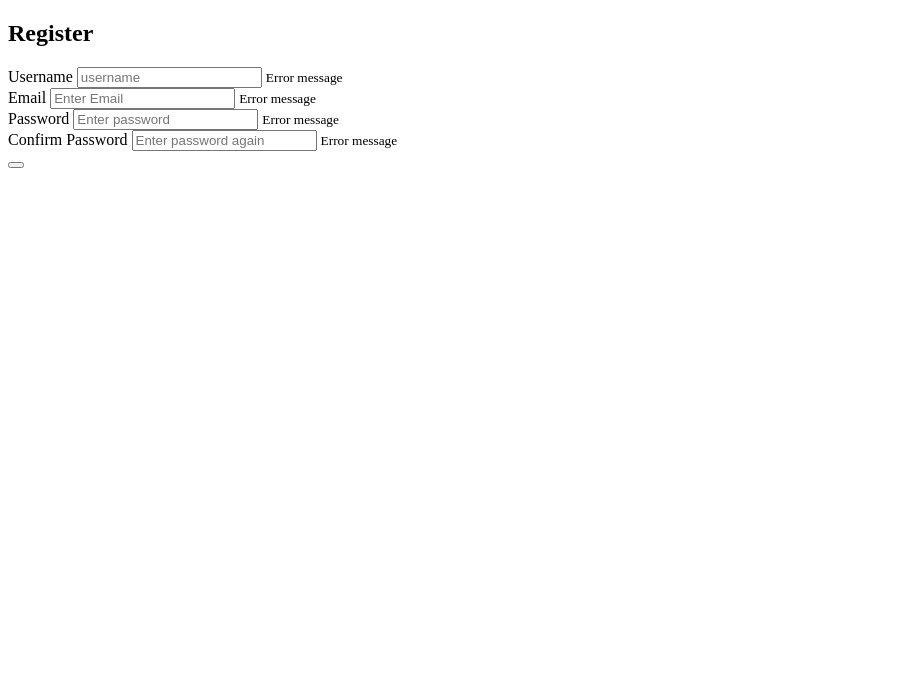
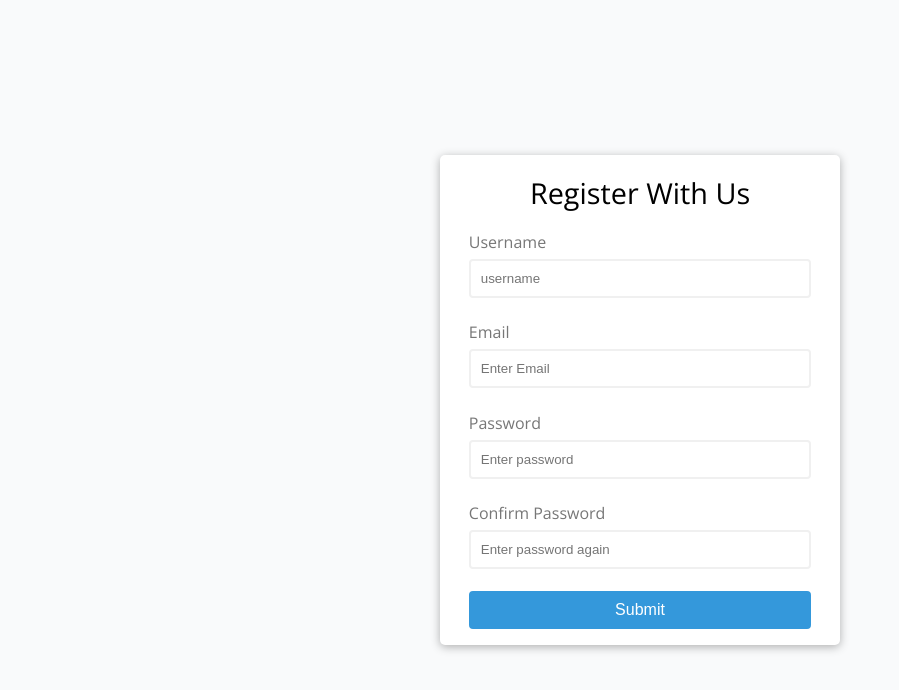
Before and after one commit to laurenclark/form-validation, a website: page index.html in a window 1280 px wide. Shown: the whole page, without its empty margins (0-899 px from the left). Drawn offline with nearby package versions, Linux system fonts and the light colour scheme.

Commit message:
:art: Style form

```diff
--- a/index.html
+++ b/index.html
@@ -15,7 +15,7 @@
     <body>
         <div class="container">
             <form action="" id="form" class="form">
-                <h2>Register</h2>
+                <h2>Register With Us</h2>
                 <div class="form-control">
                     <label for="username">Username</label>
                     <input
@@ -56,7 +56,7 @@
                     />
                     <small>Error message</small>
                 </div>
-                <button type="submit"></button>
+                <button type="submit">Submit</button>
             </form>
         </div>
         <script src="./script.js"></script>
--- a/style.css
+++ b/style.css
@@ -0,0 +1,231 @@
+/* http://meyerweb.com/eric/tools/css/reset/
+   v2.0 | 20110126
+   License: none (public domain)
+*/
+
+html,
+body,
+div,
+span,
+applet,
+object,
+iframe,
+h1,
+h2,
+h3,
+h4,
+h5,
+h6,
+p,
+blockquote,
+pre,
+a,
+abbr,
+acronym,
+address,
+big,
+cite,
+code,
+del,
+dfn,
+em,
+img,
+ins,
+kbd,
+q,
+s,
+samp,
+small,
+strike,
+strong,
+sub,
+sup,
+tt,
+var,
+b,
+u,
+i,
+center,
+dl,
+dt,
+dd,
+ol,
+ul,
+li,
+fieldset,
+form,
+label,
+legend,
+table,
+caption,
+tbody,
+tfoot,
+thead,
+tr,
+th,
+td,
+article,
+aside,
+canvas,
+details,
+embed,
+figure,
+figcaption,
+footer,
+header,
+hgroup,
+menu,
+nav,
+output,
+ruby,
+section,
+summary,
+time,
+mark,
+audio,
+video {
+    margin: 0;
+    padding: 0;
+    border: 0;
+    font-size: 100%;
+    font: inherit;
+    vertical-align: baseline;
+}
+/* HTML5 display-role reset for older browsers */
+article,
+aside,
+details,
+figcaption,
+figure,
+footer,
+header,
+hgroup,
+menu,
+nav,
+section {
+    display: block;
+}
+body {
+    line-height: 1;
+}
+ol,
+ul {
+    list-style: none;
+}
+blockquote,
+q {
+    quotes: none;
+}
+blockquote:before,
+blockquote:after,
+q:before,
+q:after {
+    content: '';
+    content: none;
+}
+table {
+    border-collapse: collapse;
+    border-spacing: 0;
+}
+
+:root {
+    --success-color: #2ecc71;
+    --error-color: #e74c3c;
+}
+
+html {
+    box-sizing: border-box;
+}
+*,
+*:before,
+*:after {
+    box-sizing: inherit;
+}
+
+body {
+    font-size: 16px;
+    background-color: #f9fafb;
+    font-family: 'Open Sans', sans-serif;
+    display: flex;
+    align-items: center;
+    justify-content: center;
+    min-height: 100vh;
+    margin: 0;
+    line-height: 1.5;
+}
+
+h2 {
+    font-size: 1.8rem;
+    margin: 0 0 1rem;
+    text-align: center;
+}
+
+.container {
+    background: white;
+    border-radius: 5px;
+    box-shadow: 0 2px 10px rgba(0, 0, 0, 0.3);
+    width: 100%;
+    max-width: 400px;
+}
+
+.form {
+    padding: 1rem 1.8rem;
+}
+
+.form-control {
+    margin-bottom: 0.3rem;
+    padding-bottom: 1.1rem;
+    position: relative;
+}
+
+.form-control label {
+    color: #777;
+    display: block;
+    margin-bottom: 5px;
+}
+
+.form-control input {
+    border: 2px solid #f0f0f0;
+    border-radius: 4px;
+    display: block;
+    width: 100%;
+    padding: 10px;
+}
+
+.form-control input:focus {
+    outline: 0;
+    border-color: #777;
+}
+
+.form-control.success {
+    border-color: var(--success-color);
+}
+
+.form-control.error {
+    border-color: var(--error-color);
+}
+
+.form-control small {
+    font-size: 12px;
+    color: var(--error-color);
+    position: absolute;
+    bottom: 0;
+    left: 0;
+    visibility: hidden;
+}
+
+.form-control.error small {
+    visibility: visible;
+}
+
+.form button {
+    cursor: pointer;
+    background: #3498db;
+    border: 2px solid #3498db;
+    color: white;
+    display: block;
+    font-size: 16px;
+    padding: 0.5rem;
+    border-radius: 4px;
+    width: 100%;
+}
```
